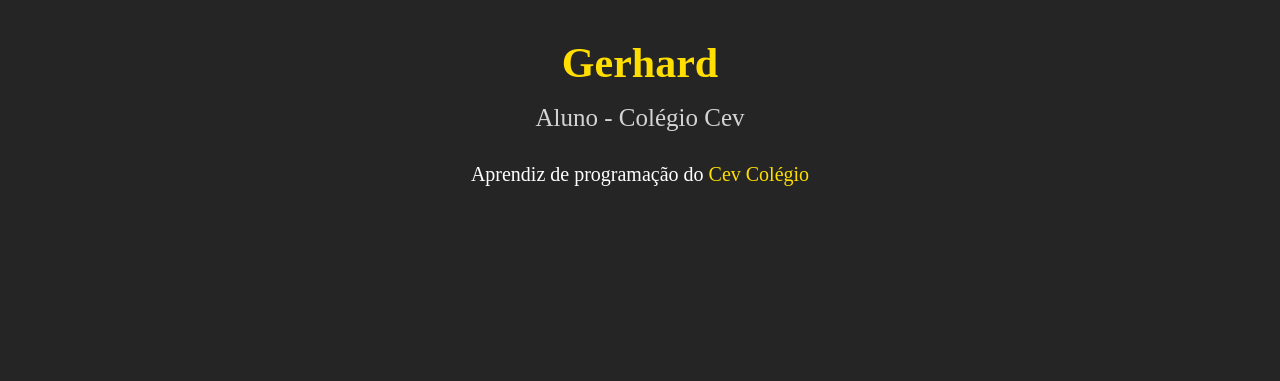
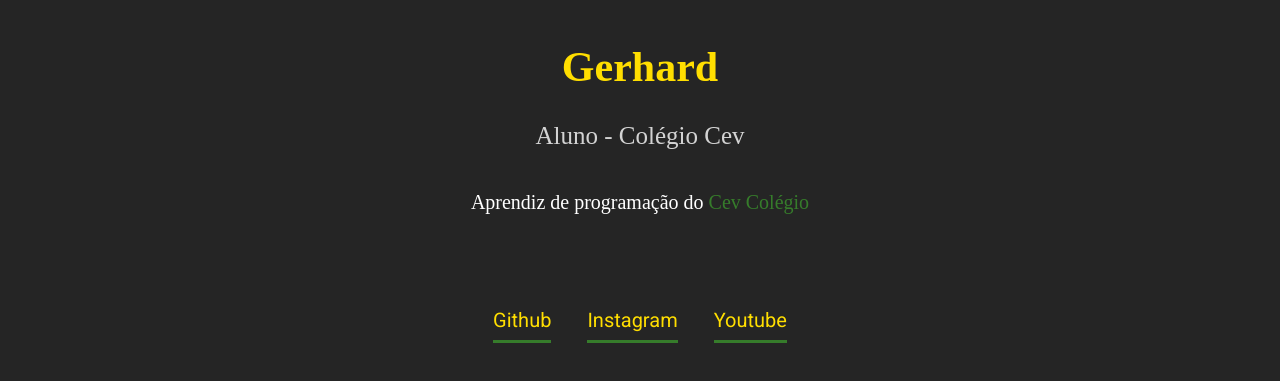
Before and after one commit to Gerhard-007/portifolio, a plain HTML site: page portifolio/index.html in a window 1280 px wide. Shown: the part 361-742 px from the top of the page. Drawn offline with Linux system fonts and the light colour scheme.

Commit message:
update 0.8
gg

```diff
--- a/portifolio/index.html
+++ b/portifolio/index.html
@@ -10,7 +10,7 @@
         <div class="links">
          <a href="http://www.github.com/Gerhard-007">Github</a>
          <a href="http://www.instagram.com/gerhard00014/">Instagram</a>
-        <a href="http://www.youtube.com/@gerhard-chan8019/">Youtube</a>
+         <a href="http://www.youtube.com/@gerhard-chan8019/">Youtube</a>
         </div>
         <div id="whapper">
         </div>
@@ -25,5 +25,10 @@
                 <h2>Aluno - Colégio Cev</h2>
                 <p>Aprendiz de programação do <a href="https://grupocev.com/colegio/" target="_blank">Cev Colégio</a></p>
               </div>
+              <div id="linksFooter"class="links">
+                <a href="http://www.github.com/Gerhard-007">Github</a>
+                <a href="http://www.instagram.com/gerhard00014/">Instagram</a>
+                <a href="http://www.youtube.com/@gerhard-chan8019/">Youtube</a>
+              </div>
     </body>
 </html>
--- a/portifolio/style.css
+++ b/portifolio/style.css
@@ -11,25 +11,30 @@ body{
 
 header{
     padding: 30px;
-    border-bottom: 1px solid #367c2b;
+    border-bottom: 1px solid var(--subcor);
     background-color: rgba(0, 0,0,0.1);
 }
-header div {
+
+.links {
     text-align: center;
 }
-header div a {
+
+.links a {
       color: #ffde00;
       font-size: 20px;
       line-height: 30px;
       margin: 0 16px;
       text-decoration: none;
       font-family: "Roboto", sans-serif;
-      transition: color 650ms;
+      transition: 750ms;
     }
-header div a:hover {
-color:#367c2b;
-transition: color 650ms;
+
+.links a:hover {
+color:var(--subcor);
+font-size: 23px;
+transition: 750ms;
 }
+
 #box {
 text-align: center;
 padding: 32px;
@@ -63,9 +68,40 @@ margin: 32px auto;
 font-size: 20px;
 line-height: 14px;
 color: white;
+transform: 750ms;
 }
 
 #box  a {
 text-decoration: none;
 color: #ffde00;
 }
+
+:root{
+--subcor: #367c2b;
+}
+
+#box h1 {
+padding: 4px;
+}
+
+#box h2 {
+padding: 10px;
+}
+
+#box p:hover {
+font-size: 23px;
+}
+
+#box a {
+color: var(--subcor);
+transition: 750ms;}
+
+#linksFooter {
+padding-top: 32px;
+}
+
+#linksFooter a {
+padding-top: 32px;
+padding-bottom: 8px;
+border-bottom: 3px solid var(--subcor);
+}
```
